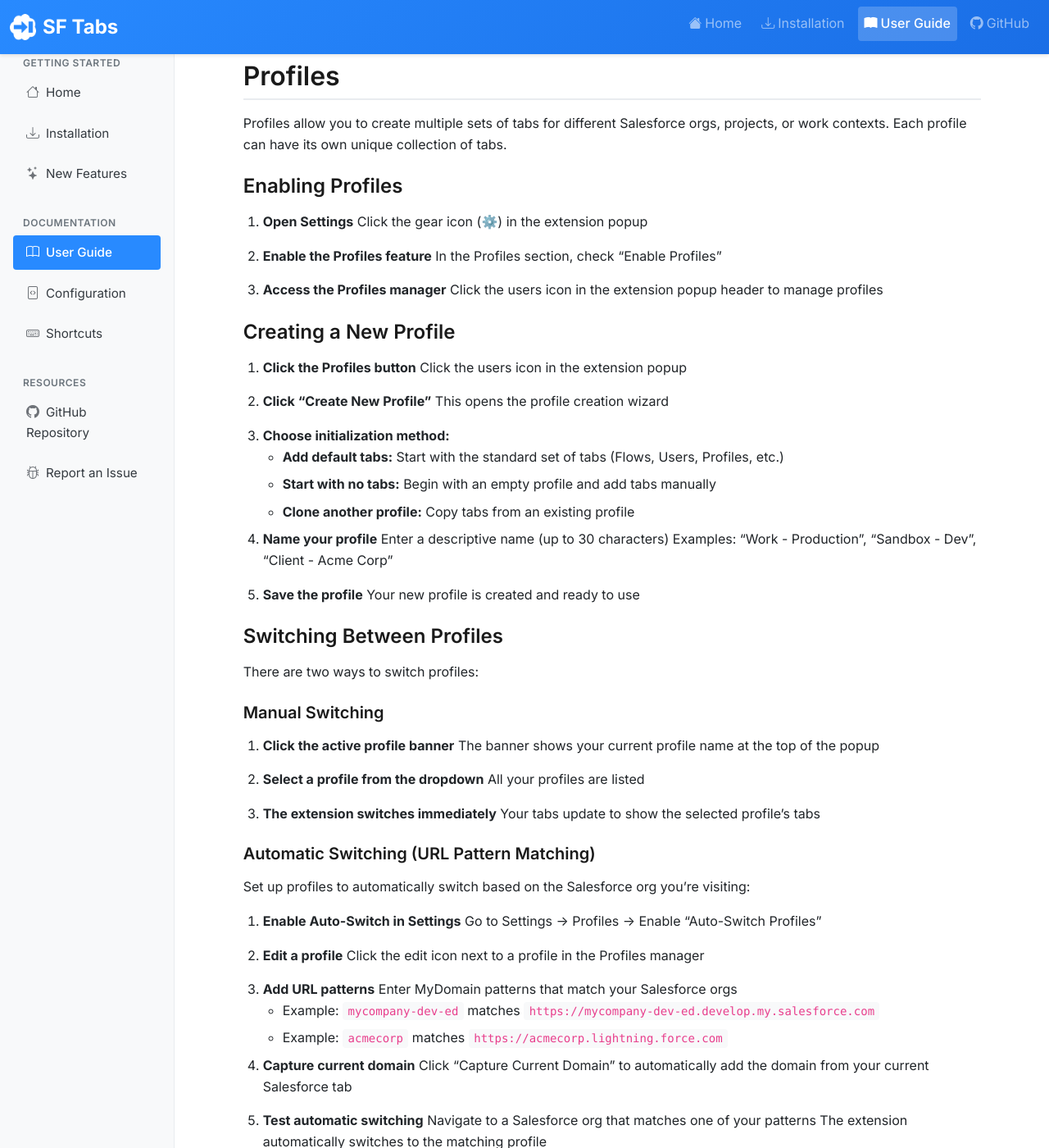
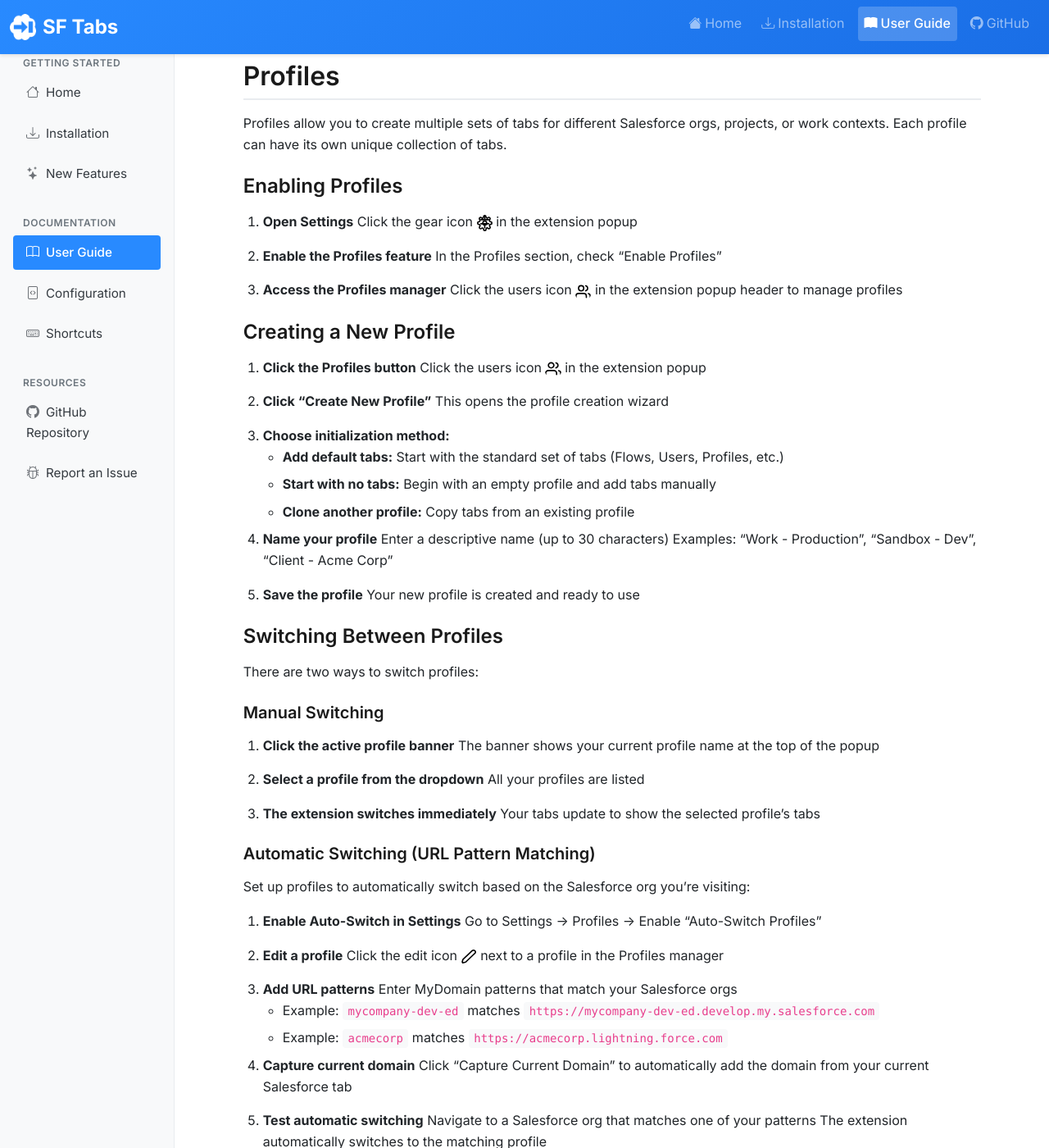
Before and after one commit to chrisrouse/sftabs, a Jekyll site: the page built from docs/user-guide.md, in a window 1280 px wide and 1400 px high, scrolled down 7929 px. Shown: the whole window at 82% size. Built offline with Jekyll 4.4.1, drawn with Linux system fonts in a browser that asks for light colours; nearby versions of some CDN libraries; some of the changed text lies outside the part shown.

Commit message:
Replace emojis with SVG icons in docs user guide
Updates docs/user-guide.md to replace all gear emoji (⚙️) with inline SVG references and adds SVG icons to all icon references (edit, profiles, settings) using Jekyll/Liquid template syntax for consistent rendering on GitHub Pages.

🤖 Generated with [Claude Code](https://claude.com/claude-code)

Co-Authored-By: Claude Sonnet 4.5 <noreply@anthropic.com>

```diff
--- a/docs/user-guide.md
+++ b/docs/user-guide.md
@@ -173,7 +173,7 @@ This creates a folder-style tab that opens a dropdown menu when clicked, without
 
 #### Reordering Items in a Dropdown
 
-1. Open the parent tab's settings (edit icon)
+1. Open the parent tab's settings (edit icon <img src="{{ '/assets/images/icons/edit.svg' | relative_url }}" alt="Edit" style="display: inline; height: 1.2em; vertical-align: middle;">)
 2. In the dropdown items preview, drag items to reorder them
 3. Save your changes
 
@@ -276,7 +276,7 @@ See the [Shortcuts](shortcuts) page for more details.
 
 ## Settings
 
-Access the Settings page by clicking the gear icon (⚙️) in the extension popup. This opens a dedicated settings page with organized sections for all configuration options.
+Access the Settings page by clicking the gear icon <img src="{{ '/assets/images/icons/settings.svg' | relative_url }}" alt="Settings" style="display: inline; height: 1.2em; vertical-align: middle;"> in the extension popup. This opens a dedicated settings page with organized sections for all configuration options.
 
 ### Appearance
 
@@ -348,18 +348,18 @@ Profiles allow you to create multiple sets of tabs for different Salesforce orgs
 ### Enabling Profiles
 
 1. **Open Settings**
-   Click the gear icon (⚙️) in the extension popup
+   Click the gear icon <img src="{{ '/assets/images/icons/settings.svg' | relative_url }}" alt="Settings" style="display: inline; height: 1.2em; vertical-align: middle;"> in the extension popup
 
 2. **Enable the Profiles feature**
    In the Profiles section, check "Enable Profiles"
 
 3. **Access the Profiles manager**
-   Click the users icon in the extension popup header to manage profiles
+   Click the users icon <img src="{{ '/assets/images/icons/profiles.svg' | relative_url }}" alt="Profiles" style="display: inline; height: 1.2em; vertical-align: middle;"> in the extension popup header to manage profiles
 
 ### Creating a New Profile
 
 1. **Click the Profiles button**
-   Click the users icon in the extension popup
+   Click the users icon <img src="{{ '/assets/images/icons/profiles.svg' | relative_url }}" alt="Profiles" style="display: inline; height: 1.2em; vertical-align: middle;"> in the extension popup
 
 2. **Click "Create New Profile"**
    This opens the profile creation wizard
@@ -399,7 +399,7 @@ Set up profiles to automatically switch based on the Salesforce org you're visit
    Go to Settings → Profiles → Enable "Auto-Switch Profiles"
 
 2. **Edit a profile**
-   Click the edit icon next to a profile in the Profiles manager
+   Click the edit icon <img src="{{ '/assets/images/icons/edit.svg' | relative_url }}" alt="Edit" style="display: inline; height: 1.2em; vertical-align: middle;"> next to a profile in the Profiles manager
 
 3. **Add URL patterns**
    Enter MyDomain patterns that match your Salesforce orgs
@@ -417,7 +417,7 @@ Set up profiles to automatically switch based on the Salesforce org you're visit
 
 #### Editing a Profile
 
-1. Open the Profiles manager (users icon)
+1. Open the Profiles manager (users icon <img src="{{ '/assets/images/icons/profiles.svg' | relative_url }}" alt="Profiles" style="display: inline; height: 1.2em; vertical-align: middle;">)
 2. Click the edit icon <img src="{{ '/assets/images/icons/edit.svg' | relative_url }}" alt="Edit" style="display: inline; height: 1.2em; vertical-align: middle;"> next to the profile
 3. Update the profile name or URL patterns
 4. Click "Save Profile"
@@ -433,7 +433,7 @@ Set up profiles to automatically switch based on the Salesforce org you're visit
 #### Renaming a Profile
 
 1. Open the Profiles manager
-2. Click the edit icon next to the profile
+2. Click the edit icon <img src="{{ '/assets/images/icons/edit.svg' | relative_url }}" alt="Edit" style="display: inline; height: 1.2em; vertical-align: middle;"> next to the profile
 3. Change the profile name (character counter shows remaining characters)
 4. Click "Save Profile"
 
@@ -478,7 +478,7 @@ You can backup your configuration or share it with team members.
 ### Export Configuration
 
 1. **Open settings**
-   Click the gear icon in the extension popup
+   Click the gear icon <img src="{{ '/assets/images/icons/settings.svg' | relative_url }}" alt="Settings" style="display: inline; height: 1.2em; vertical-align: middle;"> in the extension popup
 
 2. **Click "Export Settings"**
    A JSON file will be downloaded to your computer
@@ -489,7 +489,7 @@ You can backup your configuration or share it with team members.
 ### Import Configuration
 
 1. **Open settings**
-   Click the gear icon in the extension popup
+   Click the gear icon <img src="{{ '/assets/images/icons/settings.svg' | relative_url }}" alt="Settings" style="display: inline; height: 1.2em; vertical-align: middle;"> in the extension popup
 
 2. **Click "Import Settings"**
    A file picker will appear
```
